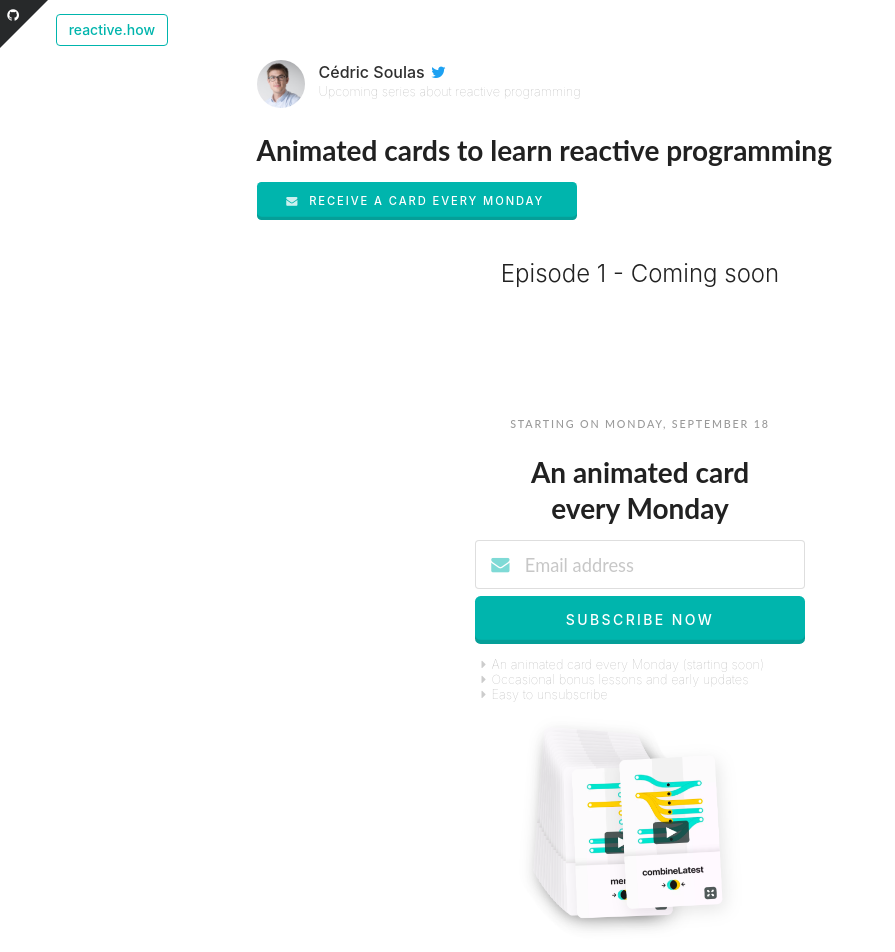
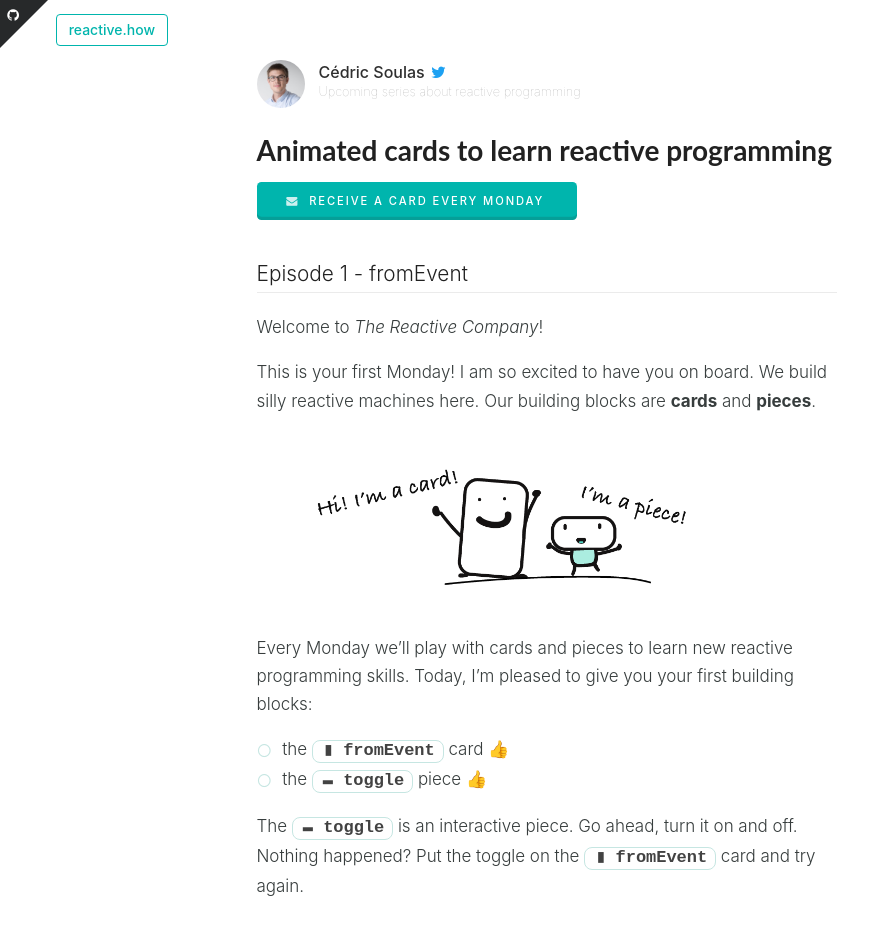
Before and after one commit to cedricss/reactive.how, a Jekyll site: the page built from fromEvent.md, in a window 1280 px wide. Shown: the top 952 px of the page, without its empty margins (0-895 px from the left). Built offline with Jekyll 4.4.1, drawn with Linux system fonts in a browser that asks for light colours; some of the changed text lies outside the part shown; grey boxes are pictures that could not be loaded.

Commit message:
Add episode 1

```diff
--- a/_includes/card_player.html
+++ b/_includes/card_player.html
@@ -1,4 +1,4 @@
-<div class="ui card {% if include.card.released == false %}coming soon{% endif %}">
+<div class="{% if include.episode != true %} ui card {% endif %} {% if include.card.released == false %}coming soon{% endif %}">
     <div>
         <div class="embed-video">
             <iframe src="https://player.vimeo.com/video/{{ include.video }}?title=0&amp;autopause=0&amp;autoplay=0" width="640" height="996" frameborder="0" webkitallowfullscreen mozallowfullscreen allowfullscreen></iframe>
--- a/_layouts/default.html
+++ b/_layouts/default.html
@@ -12,13 +12,15 @@
         <div>
             <a class="ui logo large label computer only" href="http://reactive.how">reactive.how</a>
         </div>
-        <div class="ui main text container">
+        <div class="ui main text container {{ page.class }}">
             <div class="headlines">
                 {% include author.html %}
                 <h1 class="ui header">Animated cards to learn reactive&nbsp;programming</h1>
                 <a class="ui fluid limited width very long cta teal button" href="#subscribe"><i class="icon mail"></i> Receive a card every&nbsp;Monday</a>
             </div>
+            <div class="content">
             {{ content }}
+            </div>
             <div class="stripe">
                 <div class="headlines">
                     <div class="cta">
--- a/css/main.scss
+++ b/css/main.scss
@@ -30,6 +30,94 @@ ul.triangle {
     }
 }
 
+
+.embed-video {
+    position: relative;
+    padding-bottom: 155.75%;
+    height: 0;
+    overflow: hidden;
+    iframe {
+        position: absolute;
+        top: 0;
+        left: 0;
+        width: 100%;
+        height: 100%;
+        background: #fff;
+        -webkit-backface-visibility: hidden;
+        backface-visibility: hidden;
+    }
+}
+
+
+.post {
+    .content {
+        max-width: 580px !important;
+    }
+    .embed-video {
+        padding-bottom: 76.75%;
+    }
+    .box {
+        max-width:40px;
+    }
+    img {
+        width:100%;
+    }
+    ul {
+        padding-left: 0em;
+        li {
+            list-style: none;
+            &:before {
+                content: '○';
+                padding-right: 0.6em;
+                font-size: 1em;
+                vertical-align: -2px;
+                color: #c6e6e2;
+            }
+        }
+    }
+    strong {
+        font-weight: 700;
+    }
+    p, ul, blockquote {
+        line-height: 1.65em;
+        font-size: 17px;
+        letter-spacing: -.002em;
+        font-weight: 300;
+        color: #373d3d;
+    }
+    blockquote {
+        margin: 3em 3.5em 3em 2.8em;
+    }
+    blockquote p {
+        font-style: italic;
+        color: #505857;
+        font-size: 0.9em;
+        line-height: 1.3em;
+        text-align: center;
+    }
+    h2 {
+        border-bottom: 1px solid rgba(0,0,0,0.08);
+        margin-top: 2em;
+        margin-bottom: 1em;
+        padding-bottom: 0.3em;
+        font-size: 1.3em;
+        line-height: 1.125;
+        font-weight: 300;
+        letter-spacing: 0em;
+    }
+    code {
+        padding: 0px 8px 2px 10px;
+        border-radius: 8px;
+        color: rgba(0, 0, 0, 0.74);
+        font-weight: 700;
+        border: 1px solid #c6e6e2;
+        font-style: normal;
+        white-space: nowrap;
+    }
+}
+
+
+
 .ui.logo.label {
     margin: 0em 0 1em 4em;
     background-color: white;
@@ -39,8 +127,12 @@ ul.triangle {
     text-decoration: none;
 }
 
+a.segment {
+    text-decoration: none;
+    display:block;
+}
 .stripe {
-    padding: 3em 0em 1.5em 0em;
+    padding: 1.5em 0em;
 
     h2.ui.header {
         border-bottom: 1px solid rgba(0, 0, 0, 0.08);
@@ -87,23 +179,6 @@ div.more {
 .footer {
     padding: 5em 2em!important;
     background-color:#f6f6f6!important;
-}
-
-.card .embed-video {
-    position: relative;
-    padding-bottom: 155.75%;
-    height: 0;
-    overflow: hidden;
-    iframe {
-        position: absolute;
-        top: 0;
-        left: 0;
-        width: 100%;
-        height: 100%;
-        background: #fff;
-        -webkit-backface-visibility: hidden;
-        backface-visibility: hidden;
-    }
 }
 
 .transparent.cards .card {
--- a/fromEvent.md
+++ b/fromEvent.md
@@ -3,9 +3,46 @@ id: fromEvent
 title: Learn reactive programming
 layout: default
 class: post
+preview_image: fromEvent/content_preview.jpg
 ---
 
-<br/>
-<center>
-<h2>Episode 1 - Coming soon</h2>
-</center>
+## Episode 1 - fromEvent
+
+Welcome to _The Reactive Company_!
+
+This is your first Monday! I am so excited to have you on board. We build silly reactive machines here. Our building blocks are **cards** and **pieces**.
+
+![](img/fromEvent/card-piece.png)
+
+Every Monday we'll play with cards and pieces to learn new reactive programming skills. Today, I'm pleased to give you your first building blocks:
+
+* the `▮ fromEvent` card 👍
+* the `▬ toggle` piece 👍
+
+The `▬ toggle` is an interactive piece. Go ahead, turn it on and off. Nothing happened? Put the toggle on the `▮ fromEvent` card and try again.
+
+{% include card_player.html video=234284224 episode=true %}
+
+It creates **a sequence of events over time**. This sequence is called a **stream**.
+
+**Reactive programming** is programming with **streams**. With the full deck of cards, you'll be able to:
+
+- **create** a stream from various sources
+- **transform** and **filter** a stream in different ways
+- **combine** multiple streams
+- and more!
+
+I can’t wait to give you new cards!
+
+## Summary
+
+Congrats on your first experiment!
+
+* you unlocked `▬ toggle`
+* you unlocked `▮ fromEvent`
+* you learned the concept of **stream**
+
+![](img/fromEvent/box.png){:.box}
+🤔
+
+This event box is still a mystery though. What's inside? How can we open each box of the stream? That will be for next Monday!
```
Also changed, not shown: img/fromEvent/box.png (added), img/fromEvent/card-piece.png (added), img/fromEvent/content_preview.jpg (added).
